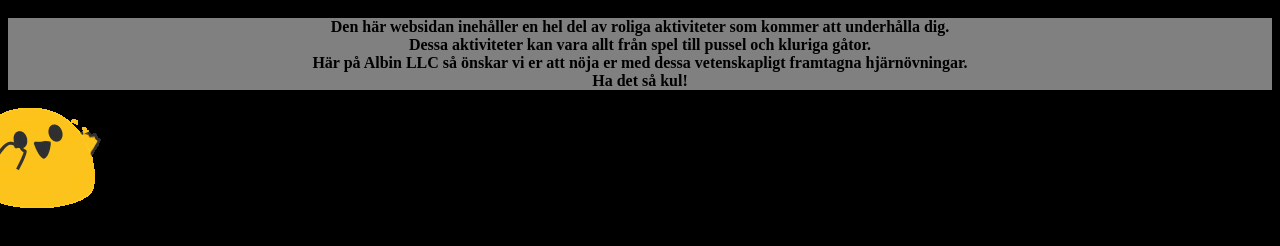
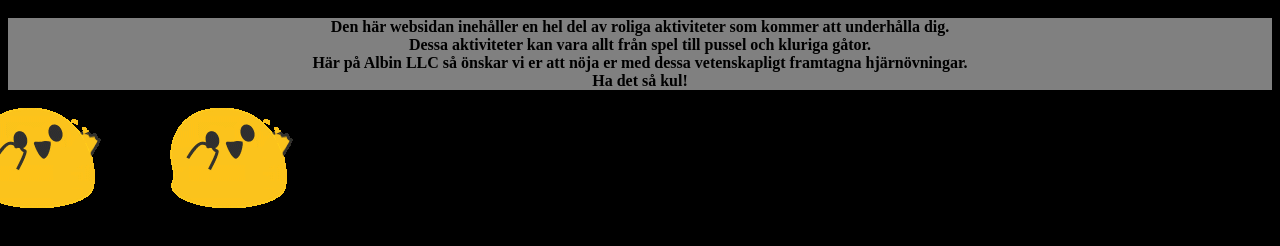
Before and after one commit to AlbinAhlin/AlbinAhlin.github.io, a plain HTML site: page andrasidan.html in a window 1280 px wide. Shown: the part 48-294 px from the top of the page. Drawn offline with Linux system fonts and the light colour scheme.

Commit message:
upadate 2.3 test

```diff
--- a/andrasidan.html
+++ b/andrasidan.html
@@ -2,7 +2,7 @@
 <body style="background-color: rgb(0, 0, 0);">
     <audio src="metall.mp3" autoplay></audio>
   <center> <p style="background-color: gray; font-weight: bolder;" > Den här websidan inehåller en hel del av roliga aktiviteter som kommer att underhålla dig. <br> Dessa aktiviteter kan vara allt från spel till pussel och kluriga gåtor. <br> Här på Albin LLC så önskar vi er att nöja er med dessa vetenskapligt framtagna hjärnövningar. <br> Ha det så kul! </p></center>
-<img src="party_blob.gif" alt="blobben bob" style="position: relative; right: 30px;">
-
+<img src="party_blob.gif" alt="blobben bob" style="position: relative; right:30px;">
+<img src="party_blob.gif" alt="blobben bob" style="position: relative; left:30px;">
 
 </body>
```
